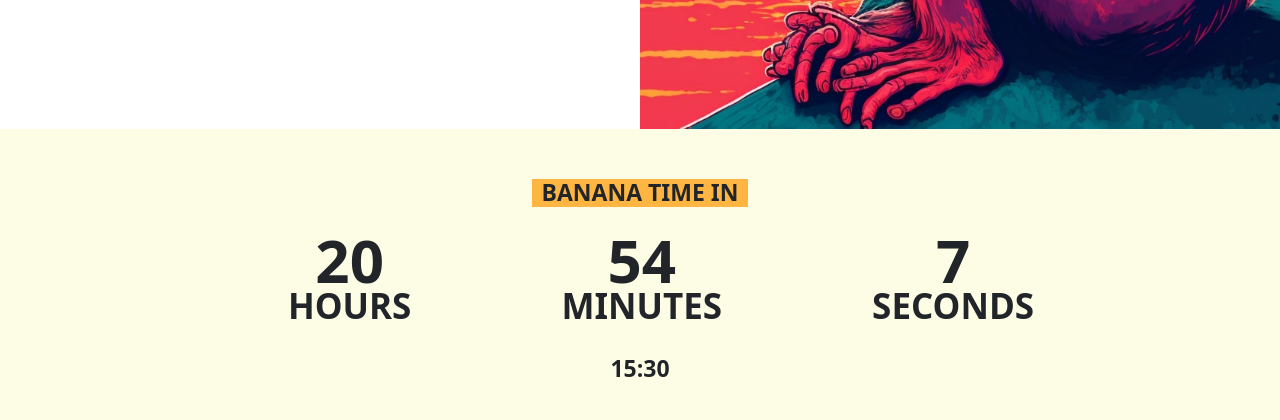
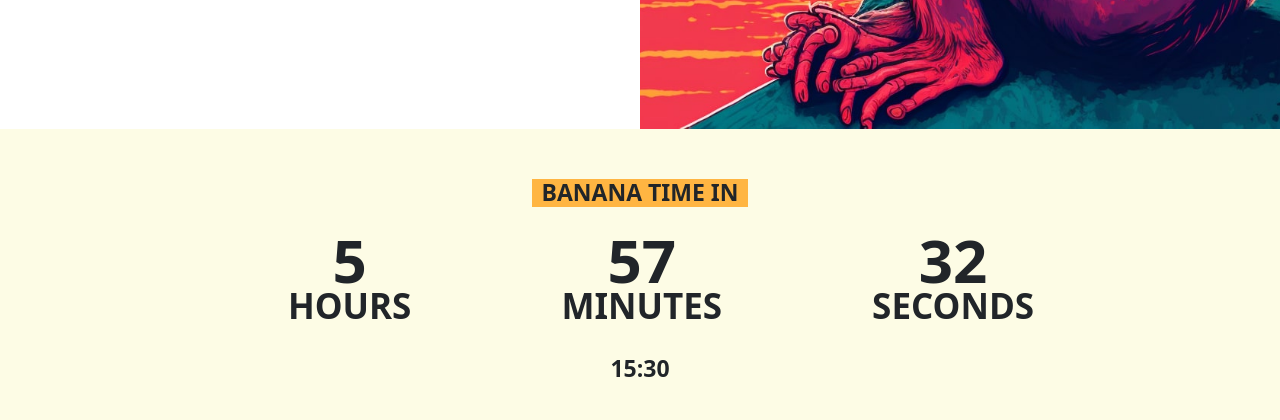
Before and after one commit to NickoOwen/bananabot, a FastAPI app: page / in a window 1280 px wide. Shown: the part 651-1071 px from the top of the page. Run offline with FastAPI, Linux system fonts and the light colour scheme; some libraries are stand-ins or nearby versions.

Commit message:
Added the timer.js script that implements most of the functionality for the homepage's timer. Added a banana-time API endpoint for retrieving banana time

```diff
--- a/src/bananabot.py
+++ b/src/bananabot.py
@@ -213,6 +213,9 @@ app = FastAPI()
 app.mount("/static", StaticFiles(directory="static"), name="static")
 templates = Jinja2Templates(directory="templates")
 
+@app.get('/banana-time')
+def get_banana_time():
+    return Announcement.banana_time
 
 @app.get('/announcements')
 def get_announcements():
--- /dev/null
+++ b/src/static/js/timer.js
@@ -0,0 +1,48 @@
+let currentDate = new Date();
+
+// TODO Get banana time from the backend (from /banana-time)
+let bananaTime = "15:30:00";
+
+// Split the time into hours, minutes and seconds
+let splitTime = bananaTime.split(':');
+
+// Set the count down date accordingly
+let countDownDate = new Date(currentDate.getFullYear(), currentDate.getMonth(), currentDate.getDate(), splitTime[0], splitTime[1], splitTime[2]);
+
+// Set the count down date to the following day if it is already past banana time
+if (currentDate > countDownDate) {
+    countDownDate.setDate(countDownDate.getDate() + 1);
+}
+
+console.log(countDownDate)
+
+// Update the count down every 1 second
+let x = setInterval(function() {
+    // Get today's date and time
+    let now = new Date().getTime();
+
+    // Find the time between now and the count down date
+    let timeDelta = countDownDate - now;
+
+    // Time calculations for hours, minutes and seconds
+    let hours = Math.floor((timeDelta % (1000 * 60 * 60 * 24)) / (1000 * 60 * 60));
+    let minutes = Math.floor((timeDelta % (1000 * 60 * 60)) / (1000 * 60));
+    let seconds = Math.floor((timeDelta % (1000 * 60)) / 1000);
+
+    // console.log("Hours: " + hours);
+    // console.log("Mins: " + minutes);
+    // console.log("Secs: " + seconds);
+
+    // Update the respective HTML
+    document.getElementById("timer-hours").innerHTML = hours;
+    document.getElementById("timer-mins").innerHTML = minutes;
+    document.getElementById("timer-secs").innerHTML = seconds;
+
+    // Do something once the countdown has finished
+    // if (timeDelta < 0) {
+    //   clearInterval(x);
+    //   document.getElementById("demo").innerHTML = "EXPIRED";
+    // }
+
+    // TODO Either reset the timer or do some cool animation if a user is viewing the timer during banana time
+}, 1000);
--- a/src/templates/index.html
+++ b/src/templates/index.html
@@ -9,6 +9,9 @@
     <link rel="stylesheet" type="text/css" href="static/styles/bootstrap/css/bootstrap.min.css">
     <link rel="stylesheet" type="text/css" href="static/styles/css/styles.css">
     <!-- <link href="https://cdn.jsdelivr.net/npm/bootstrap@5.1.0/dist/css/bootstrap.min.css" rel="stylesheet" integrity="sha384-KyZXEAg3QhqLMpG8r+8fhAXLRk2vvoC2f3B09zVXn8CA5QIVfZOJ3BCsw2P0p/We" crossorigin="anonymous"> -->
+
+    <!-- Scripts -->
+    <script src="static/js/timer.js"></script>
 
     <title>BananaBot</title>
 </head>
@@ -31,16 +34,12 @@
         <div class="w-100 banana-info">
             <h2 class="banana-time-logo">Banana Time In</h1>
                 <div class="banana-times">
-                    <h2 class="banana-time-label"><span class="banana-time-number">20</span> HOURS</h1>
-                        <h2 class="banana-time-label"><span class="banana-time-number">54</span> MINUTES</h1>
-                            <h2 class="banana-time-label"><span class="banana-time-number">7</span> SECONDS</h1>
+                    <h2 class="banana-time-label"><span id="timer-hours" class="banana-time-number">20</span> HOURS</h2>
+                    <h2 class="banana-time-label"><span id="timer-mins" class="banana-time-number">54</span> MINUTES</h2>
+                    <h2 class="banana-time-label"><span id="timer-secs" class="banana-time-number">7</span> SECONDS</h2>
                 </div>
             <h2 class="banana-actual-time">{{ banana_time }}</h1>
         </div>
     </div>
-
-    <div class="flex-container">
-
-    </div>
 </body>
 </html>
```
